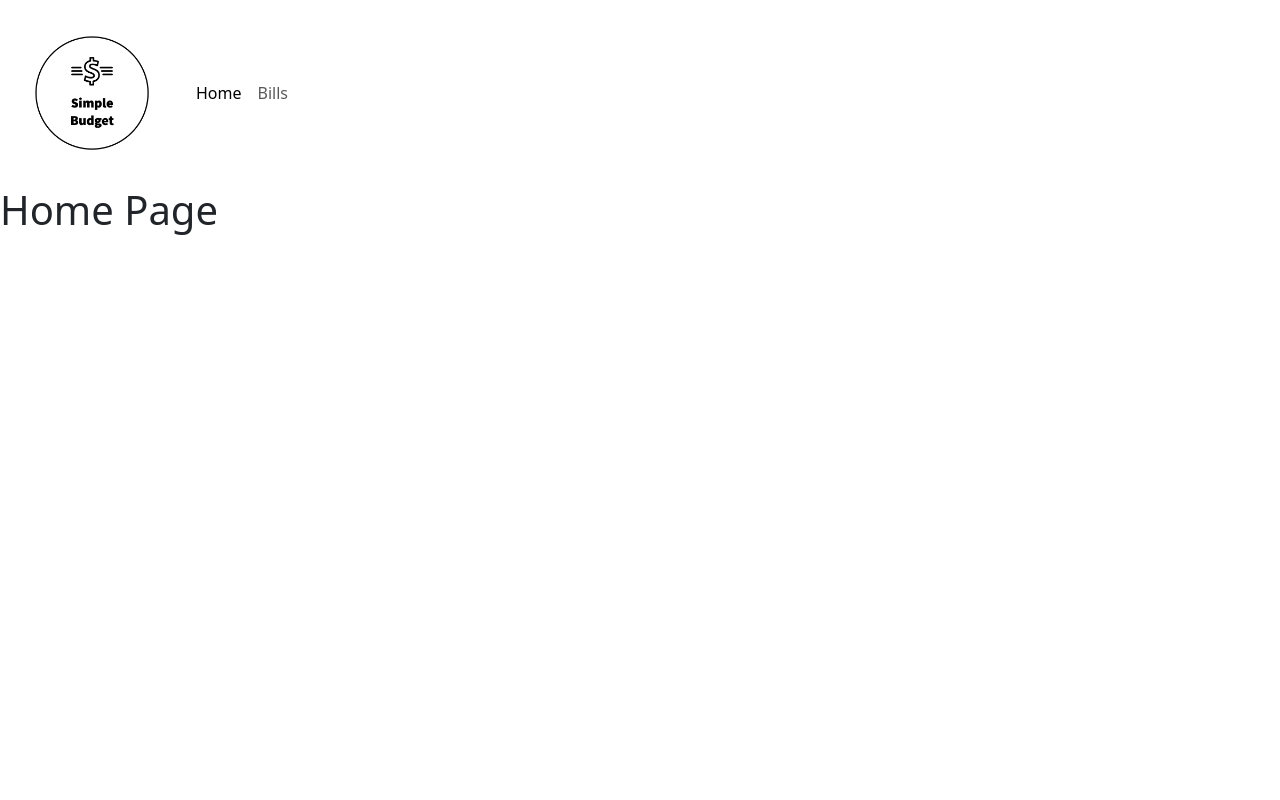
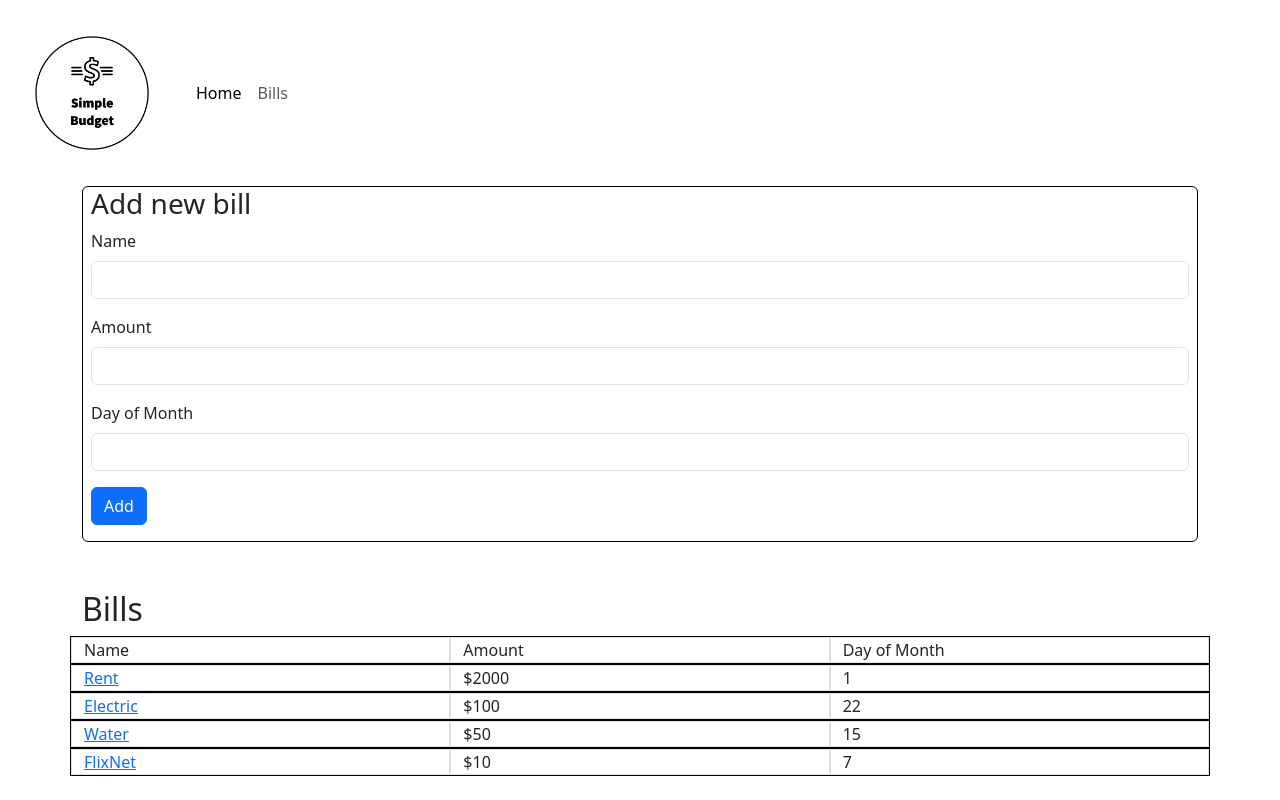
Before and after one commit to chris-jackson-actionqa/simple-budget, a React (Vite) app in the folder frontend/: page / in a window 1280 px wide. Built offline with nearby package versions, Linux system fonts and the light colour scheme.

Commit message:
set home page to be bills for now

```diff
--- a/frontend/package.json
+++ b/frontend/package.json
@@ -4,7 +4,7 @@
   "version": "0.0.0",
   "type": "module",
   "scripts": {
-    "dev": "vite --port 3001 --open chrome",
+    "dev": "vite --port 3001",
     "build": "tsc && vite build",
     "lint": "eslint . --ext ts,tsx --report-unused-disable-directives --max-warnings 0",
     "preview": "vite preview",
--- a/frontend/src/App.tsx
+++ b/frontend/src/App.tsx
@@ -1,5 +1,5 @@
 import { Routes, Route } from "react-router-dom";
-import HomePage from "./pages/HomePage";
+// import HomePage from "./pages/HomePage";
 import BillsPage from "./pages/BillsPage";
 import Header from "./components/Header";
 import EditBillPage from "./pages/EditBillPage";
@@ -9,7 +9,7 @@ function App() {
     <>
       <Header />
       <Routes>
-        <Route path="/" element={<HomePage />} />
+        <Route path="/" element={<BillsPage />} />
         <Route path="bills" element={<BillsPage />} />
         <Route path="/bills/:billId/edit" element={<EditBillPage />} />
       </Routes>
--- a/frontend/src/components/bills/AddBillForm.tsx
+++ b/frontend/src/components/bills/AddBillForm.tsx
@@ -23,9 +23,7 @@ const AddBillForm = () => {
         initialValues={{ billName: "", billAmount: "", billDate: "" }}
         onSubmit={handleAddBill}
         validate={validateAddBillForm}>
-        <Form
-          // onSubmit={handleAddBill}
-          className="border border-black px-2 rounded">
+        <Form className="border border-black px-2 rounded">
           <h3>Add new bill</h3>
           <FormGroup>
             <Label for="billName">Name</Label>
```
